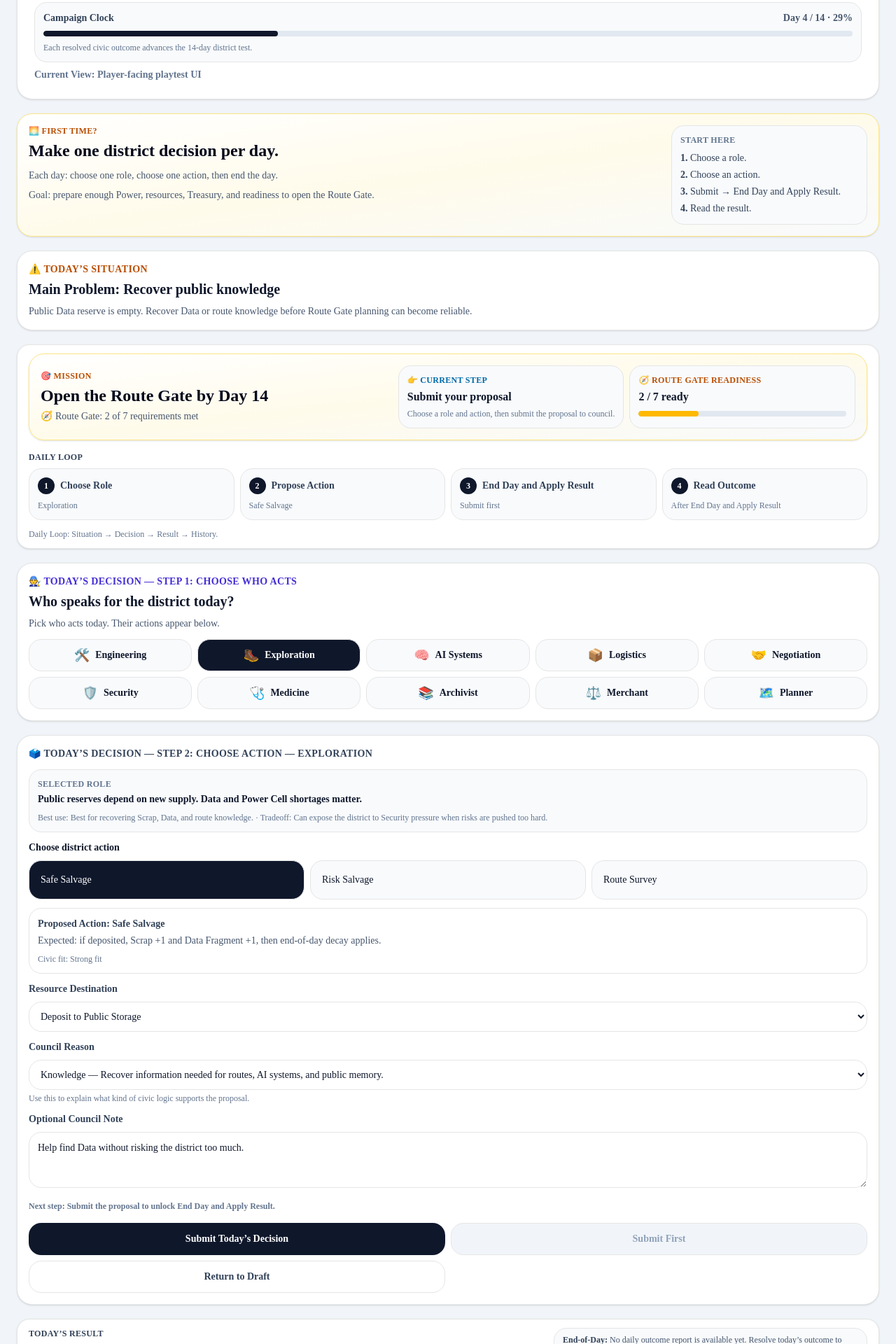
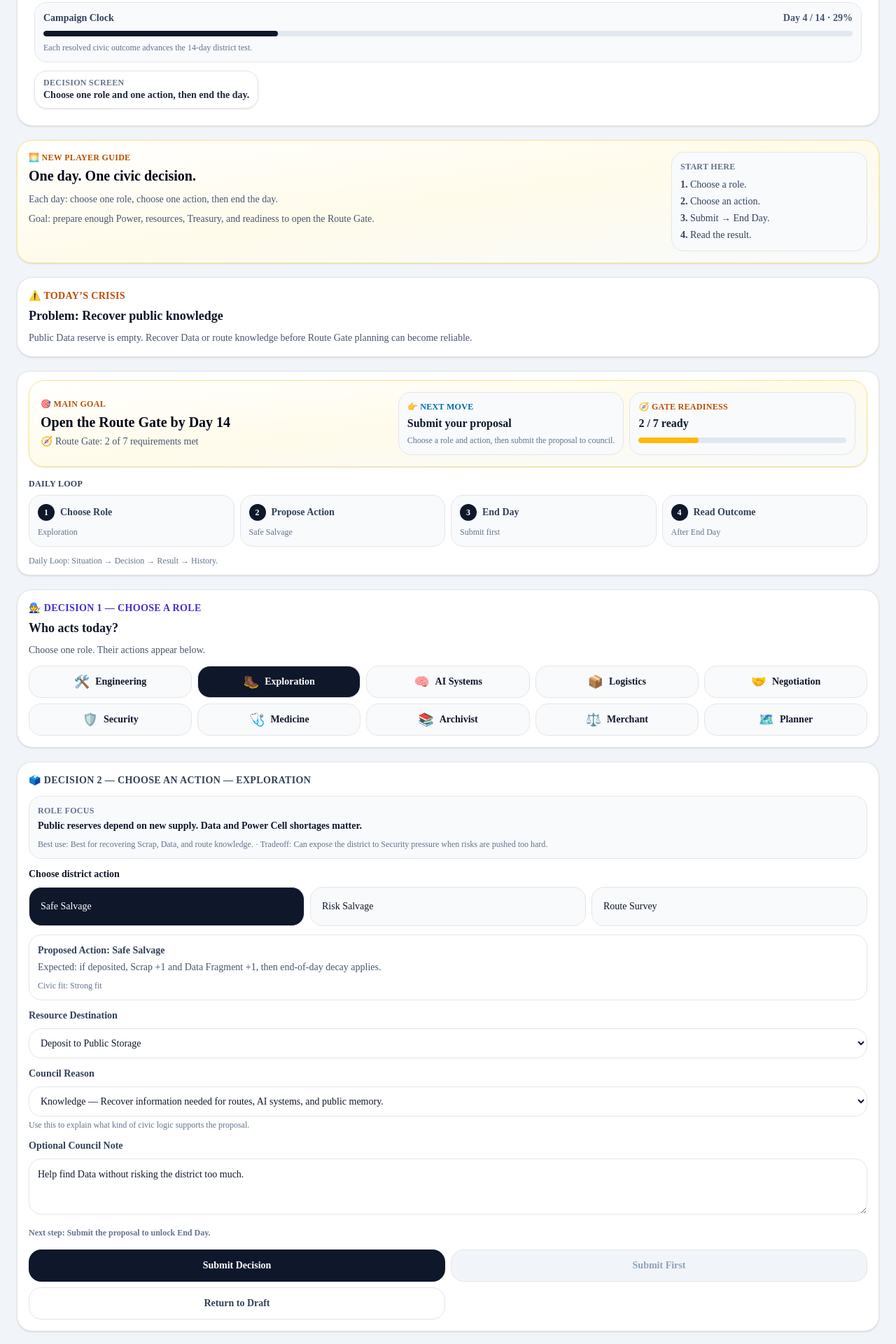
Before and after one commit to dh9vbm8mty-cloud/silence-city-ui, a Next.js app: page /silence-city in a window 1280 px wide. Shown: the part 160-2080 px from the top of the page at 70% size. Built offline with nearby package versions, Linux system fonts and the light colour scheme.

Commit message:
Add result screen continue button

```diff
--- a/app/silence-city/page.tsx
+++ b/app/silence-city/page.tsx
@@ -405,6 +405,10 @@ export default function SilenceCityPage() {
     setSessionId(generatedSessionId);
   }, []);
 
+  const screenLabel = resolved ? "Result Screen" : "Decision Screen";
+  const screenHint = resolved
+    ? "Read what changed, then continue to the next day."
+    : "Choose one role and one action, then end the day.";
   const currentRole = roles[role];
   const dayProgress = Math.round((day / 14) * 100);
   const selectedActionEffectPreview = getActionEffectPreview(action);
@@ -544,7 +548,7 @@ export default function SilenceCityPage() {
   }
 
   const playtestSnapshot = {
-    version: "1.3.0",
+    version: "1.4.0",
     sessionId,
     playerCode,
     playtestGroup,
@@ -674,6 +678,12 @@ export default function SilenceCityPage() {
     setSubmitted(false);
     setResolved(false);
     setLastStateChange("New civic role selected. Choose a proposal and submit.");
+  }
+
+  function continueToNextDay() {
+    setSubmitted(false);
+    setResolved(false);
+    setRouteGateAttemptResult("Route Gate has not been attempted yet.");
   }
 
   function resolveDay() {
@@ -1015,7 +1025,7 @@ export default function SilenceCityPage() {
       <div className="mx-auto max-w-7xl space-y-5">
         <header className="rounded-3xl border bg-white p-6 shadow-sm">
           <p className="text-sm font-medium text-slate-500">
-            Silence City — District Council Interface v1.3.0
+            Silence City — District Council Interface v1.4.0
           </p>
           <div className="mt-2 flex flex-col gap-3 sm:flex-row sm:items-center sm:justify-between">
             <h1 className="text-3xl font-bold">Old Industrial Sector — Day {day} / 14</h1>
@@ -1051,19 +1061,20 @@ export default function SilenceCityPage() {
             </p>
           </div>
 
-          <p className="mt-2 text-sm font-semibold text-slate-500">
-            Current View: {viewMode === "player" ? "Player-facing playtest UI" : "Moderator / backend testing UI"}
-          </p>
+          <div className="mt-3 inline-flex flex-col rounded-2xl border bg-white/80 px-3 py-2 shadow-sm">
+            <p className="text-xs font-bold uppercase tracking-wide text-slate-500">{screenLabel}</p>
+            <p className="text-sm font-semibold text-slate-800">{screenHint}</p>
+          </div>
         </header>
 
 
 
-        {viewMode === "player" && (
+        {viewMode === "player" && !resolved && (
           <section className="rounded-3xl border border-amber-200 bg-gradient-to-br from-white via-amber-50 to-slate-50 p-4 shadow-sm">
             <div className="flex flex-col gap-3 lg:flex-row lg:items-start lg:justify-between">
               <div>
-                <p className="text-xs font-bold uppercase tracking-wide text-amber-700">🌅 First Time?</p>
-                <h2 className="mt-1 text-2xl font-bold text-slate-950">Make one district decision per day.</h2>
+                <p className="text-xs font-bold uppercase tracking-wide text-amber-700">🌅 New Player Guide</p>
+                <h2 className="mt-1 text-xl font-bold text-slate-950">One day. One civic decision.</h2>
                 <p className="mt-2 max-w-3xl text-sm leading-6 text-slate-600">
                   Each day: choose one role, choose one action, then end the day.
                 </p>
@@ -1077,7 +1088,7 @@ export default function SilenceCityPage() {
                 <ol className="mt-2 space-y-1 text-sm text-slate-700">
                   <li><strong>1.</strong> Choose a role.</li>
                   <li><strong>2.</strong> Choose an action.</li>
-                  <li><strong>3.</strong> Submit → End Day and Apply Result.</li>
+                  <li><strong>3.</strong> Submit → End Day.</li>
                   <li><strong>4.</strong> Read the result.</li>
                 </ol>
               </div>
@@ -1090,25 +1101,25 @@ export default function SilenceCityPage() {
 
 
 
-        {viewMode === "player" && (
+        {viewMode === "player" && !resolved && (
           <section className="rounded-3xl border bg-white p-4 shadow-sm">
             <div className="flex flex-col gap-3 lg:flex-row lg:items-start lg:justify-between">
               <div>
-                <p className="text-sm font-bold uppercase tracking-wide text-amber-700">⚠️ Today’s Situation</p>
-                <h2 className="mt-1 text-xl font-bold text-slate-900">Main Problem: {civicPriority}</h2>
+                <p className="text-sm font-bold uppercase tracking-wide text-amber-700">⚠️ Today’s Crisis</p>
+                <h2 className="mt-1 text-lg font-bold text-slate-900">Problem: {civicPriority}</h2>
                 <p className="mt-2 text-sm text-slate-600">{civicPriorityReason}</p>
               </div>
             </div>
           </section>
         )}
 
-        {viewMode === "player" && (
+        {viewMode === "player" && !resolved && (
           <section className="rounded-2xl border bg-white px-4 py-3 shadow-sm">
             <div className="mb-4 rounded-3xl border border-amber-200 bg-gradient-to-br from-white via-amber-50 to-slate-50 p-4 shadow-sm">
               <div className="flex flex-col gap-3 lg:flex-row lg:items-center lg:justify-between">
                 <div>
-                  <p className="text-xs font-bold uppercase tracking-wide text-amber-700">🎯 Mission</p>
-                  <h2 className="mt-1 text-2xl font-bold text-slate-950">Open the Route Gate by Day 14</h2>
+                  <p className="text-xs font-bold uppercase tracking-wide text-amber-700">🎯 Main Goal</p>
+                  <h2 className="mt-1 text-xl font-bold text-slate-950">Open the Route Gate by Day 14</h2>
                   <p className="mt-1 text-sm text-slate-600">
                     🧭 Route Gate: {visibleRouteGatePassedCount} of {visibleRouteGateChecks.length} requirements met
                   </p>
@@ -1116,13 +1127,13 @@ export default function SilenceCityPage() {
 
                 <div className="grid gap-2 sm:grid-cols-2 lg:min-w-[360px]">
                   <div className="rounded-2xl border bg-slate-50 p-3">
-                    <p className="text-xs font-bold uppercase tracking-wide text-sky-700">👉 Current Step</p>
+                    <p className="text-xs font-bold uppercase tracking-wide text-sky-700">👉 Next Move</p>
                     <p className="mt-1 text-base font-bold text-slate-900">{currentStepText}</p>
                     <p className="mt-1 text-xs text-slate-500">{currentStepDetail}</p>
                   </div>
 
                   <div className="rounded-2xl border bg-slate-50 p-3">
-                    <p className="text-xs font-bold uppercase tracking-wide text-amber-700">🧭 Route Gate Readiness</p>
+                    <p className="text-xs font-bold uppercase tracking-wide text-amber-700">🧭 Gate Readiness</p>
                     <p className="mt-1 text-base font-bold text-slate-900">{visibleRouteGatePassedCount} / {visibleRouteGateChecks.length} ready</p>
                     <div className="mt-2 h-2 overflow-hidden rounded-full bg-slate-200">
                       <div className={`h-full rounded-full ${visibleRouteGatePassedCount === visibleRouteGateChecks.length ? "bg-emerald-500" : "bg-amber-400"}`} style={{ width: `${visibleRouteGateProgress}%` }} />
@@ -1137,8 +1148,8 @@ export default function SilenceCityPage() {
               {[
                 { step: "1", label: "Choose Role", detail: role },
                 { step: "2", label: "Propose Action", detail: action },
-                { step: "3", label: "End Day and Apply Result", detail: submitted ? proposalStatus : "Submit first" },
-                { step: "4", label: "Read Outcome", detail: resolved ? `Day ${lastResolvedDay}` : "After End Day and Apply Result" },
+                { step: "3", label: "End Day", detail: submitted ? proposalStatus : "Submit first" },
+                { step: "4", label: "Read Outcome", detail: resolved ? `Day ${lastResolvedDay}` : "After End Day" },
               ].map((item) => (
                 <div key={item.step} className="rounded-2xl border bg-slate-50 p-3 text-sm">
                   <div className="flex items-center gap-2">
@@ -1157,14 +1168,14 @@ export default function SilenceCityPage() {
 
 
 
-        {viewMode === "player" && (
+        {viewMode === "player" && !resolved && (
           <section className="rounded-3xl border bg-white p-4 shadow-sm">
             <div className="flex flex-col gap-3 lg:flex-row lg:items-start lg:justify-between">
               <div>
-                <p className="text-sm font-bold uppercase tracking-wide text-indigo-700">🧑‍🔧 Today’s Decision — Step 1: Choose Who Acts</p>
-                <h2 className="mt-1 text-xl font-bold text-slate-900">Who speaks for the district today?</h2>
+                <p className="text-sm font-bold uppercase tracking-wide text-indigo-700">🧑‍🔧 Decision 1 — Choose a Role</p>
+                <h2 className="mt-1 text-lg font-bold text-slate-900">Who acts today?</h2>
                 <p className="mt-2 text-sm text-slate-600">
-                  Pick who acts today. Their actions appear below.
+                  Choose one role. Their actions appear below.
                 </p>
               </div>
             </div>
@@ -1189,11 +1200,11 @@ export default function SilenceCityPage() {
           </section>
         )}
 
-        {viewMode === "player" && (
+        {viewMode === "player" && !resolved && (
           <section className="grid gap-4 lg:grid-cols-1">
-            <Panel title={`🗳️ Today’s Decision — Step 2: Choose Action — ${role}`}>
+            <Panel title={`🗳️ Decision 2 — Choose an Action — ${role}`}>
               <div className="rounded-2xl border bg-slate-50 p-3 text-sm text-slate-700">
-                <p className="text-xs font-bold uppercase tracking-wide text-slate-500">Selected Role</p>
+                <p className="text-xs font-bold uppercase tracking-wide text-slate-500">Role Focus</p>
                 <p className="mt-1 font-semibold text-slate-900">{currentRole.pressure}</p>
                 <p className="mt-2 text-xs text-slate-500">
                   Best use: {currentRole.focus} · Tradeoff: {currentRole.risk}
@@ -1281,7 +1292,7 @@ export default function SilenceCityPage() {
               </label>
 
               <p className="mt-3 text-xs font-semibold text-slate-500">
-                Next step: {submitted && !resolved ? "End the day to apply the proposal." : resolved ? "Outcome resolved. Start the next proposal for the new day." : "Submit the proposal to unlock End Day and Apply Result."}
+                Next step: {submitted && !resolved ? "End the day to apply the proposal." : resolved ? "Outcome resolved. Start the next proposal for the new day." : "Submit the proposal to unlock End Day."}
               </p>
 
               <div className="mt-4 grid gap-2 md:grid-cols-2">
@@ -1294,14 +1305,14 @@ export default function SilenceCityPage() {
                   disabled={resolved}
                   className={`rounded-2xl px-4 py-3 text-sm font-semibold transition disabled:cursor-not-allowed ${submitted && !resolved ? "border bg-white text-slate-500" : "bg-slate-900 text-white disabled:bg-slate-300"}`}
                 >
-                  Submit Today’s Decision
+                  Submit Decision
                 </button>
                 <button
                   onClick={resolveDay}
                   disabled={!submitted || resolved}
                   className={`rounded-2xl border px-4 py-3 text-sm font-semibold transition disabled:cursor-not-allowed disabled:bg-slate-100 disabled:text-slate-400 ${submitted && !resolved ? "bg-slate-900 text-white shadow-sm hover:bg-slate-800" : "bg-slate-50 text-slate-700 hover:bg-white"}`}
                 >
-                  {submitted ? "End Day and Apply Result" : "Submit First"}
+                  {submitted ? "End Day" : "Submit First"}
                 </button>
                 <button
                   onClick={() => {
@@ -1317,7 +1328,7 @@ export default function SilenceCityPage() {
                   }}
                   className={`rounded-2xl border px-4 py-3 text-sm font-semibold transition ${resolved ? "bg-slate-900 text-white shadow-sm hover:bg-slate-800" : "bg-white text-slate-700 hover:bg-slate-50"}`}
                 >
-                  {resolved ? "Start Next Day" : "Return to Draft"}
+                  {resolved ? "Continue to Next Day" : "Return to Draft"}
                 </button>
               </div>
             </Panel>
@@ -1328,7 +1339,7 @@ export default function SilenceCityPage() {
           <section className="rounded-2xl border bg-white px-4 py-3 shadow-sm">
             <div className="flex flex-col gap-2 md:flex-row md:items-start md:justify-between">
               <div>
-                <p className="text-xs font-bold uppercase tracking-wide text-slate-700">Today’s Result</p>
+                <p className="text-xs font-bold uppercase tracking-wide text-slate-700">Day Result</p>
                 <p className="mt-1 text-sm text-slate-600">{latestCivicEffectText}</p>
               </div>
               <div className="rounded-2xl border bg-slate-50 px-3 py-2 text-xs text-slate-600 md:max-w-md">
@@ -1346,7 +1357,24 @@ export default function SilenceCityPage() {
           </section>
         )}
 
-        {viewMode === "player" && (
+        {viewMode === "player" && resolved && (
+          <section className="rounded-3xl border border-slate-200 bg-white p-4 shadow-sm">
+            <div className="flex flex-col gap-3 sm:flex-row sm:items-center sm:justify-between">
+              <div>
+                <p className="text-xs font-bold uppercase tracking-wide text-slate-500">Next</p>
+                <h2 className="mt-1 text-lg font-bold text-slate-900">Continue the district timeline</h2>
+                <p className="mt-1 text-sm text-slate-600">Start the next day and make another civic decision.</p>
+              </div>
+              <button
+                onClick={continueToNextDay}
+                className="rounded-2xl bg-slate-900 px-5 py-3 text-sm font-bold text-white transition hover:bg-slate-700"
+              >
+                Continue to Next Day
+              </button>
+            </div>
+          </section>
+        )}
+        {viewMode === "player" && resolved && (
           <section className="grid gap-4 lg:grid-cols-1">
           <div className="flex flex-col gap-3 md:flex-row md:items-center md:justify-between">
             <div>
@@ -1377,7 +1405,7 @@ export default function SilenceCityPage() {
                       checked={autoSubmitOnResolve}
                       onChange={(event) => setAutoSubmitOnResolve(event.target.checked)}
                     />
-                    Auto-submit snapshot when End Day and Apply Result completes
+                    Auto-submit snapshot when End Day completes
                   </label>
                 </div>
 
@@ -1401,12 +1429,14 @@ export default function SilenceCityPage() {
               </div>
             )}
           </section>
+
+
         )}
 
         <section className="rounded-3xl border bg-white p-4 shadow-sm">
           <div className="flex flex-col gap-2 md:flex-row md:items-start md:justify-between">
             <div>
-              <p className="text-sm font-bold uppercase tracking-wide text-slate-700">District History</p>
+              <p className="text-sm font-bold uppercase tracking-wide text-slate-700">City History</p>
               <p className="mt-1 text-sm text-slate-600">Review the district outcome, civic memory, and past actions after ending the day.</p>
             </div>
             <div className="rounded-2xl border bg-slate-50 px-3 py-2 text-xs text-slate-600">
@@ -1419,17 +1449,17 @@ export default function SilenceCityPage() {
               <p className="font-bold uppercase tracking-wide text-slate-700">Today’s Outcome</p>
               <div className="mt-3 grid gap-3 md:grid-cols-2">
                 <div className="rounded-xl border bg-white p-3">
-                  <p className="text-xs font-bold uppercase tracking-wide text-slate-500">What Happened</p>
+                  <p className="text-xs font-bold uppercase tracking-wide text-slate-500">Outcome</p>
                   <p className="mt-1 text-sm text-slate-700">{latestCivicEffectText}</p>
                 </div>
                 <div className="rounded-xl border bg-white p-3">
-                  <p className="text-xs font-bold uppercase tracking-wide text-slate-500">End of Day</p>
+                  <p className="text-xs font-bold uppercase tracking-wide text-slate-500">End-of-Day Effects</p>
                   <p className="mt-1 text-sm text-slate-700">{dailyOutcomeReportText}</p>
                 </div>
               </div>
 
               <div className="mt-3 rounded-xl border bg-white p-3">
-                <p className="text-xs font-bold uppercase tracking-wide text-slate-500">Changes</p>
+                <p className="text-xs font-bold uppercase tracking-wide text-slate-500">Stat Changes</p>
                 <div className="mt-2 flex flex-wrap gap-2 text-xs">
                   {(lastNetStatChanges.length > 0 ? lastNetStatChanges : ["No numeric change has been resolved yet."]).map((item) => (
                     <span key={item} className={`rounded-full border bg-slate-50 px-3 py-1 ${getOutcomeChangeTextClass(item)}`}>
```
